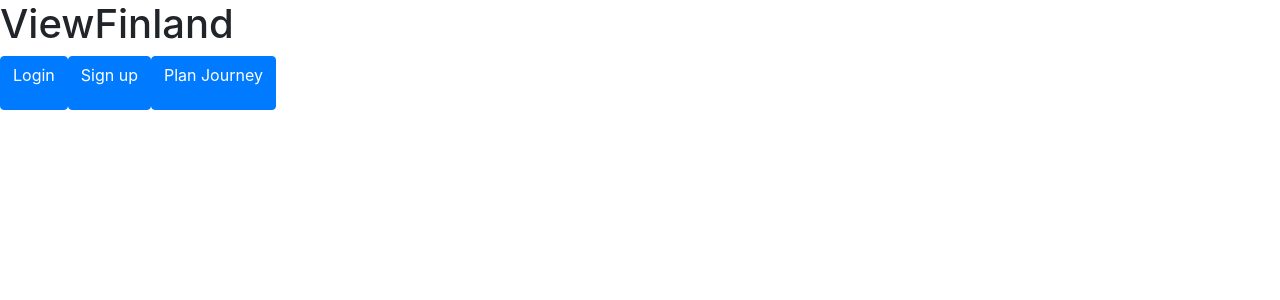
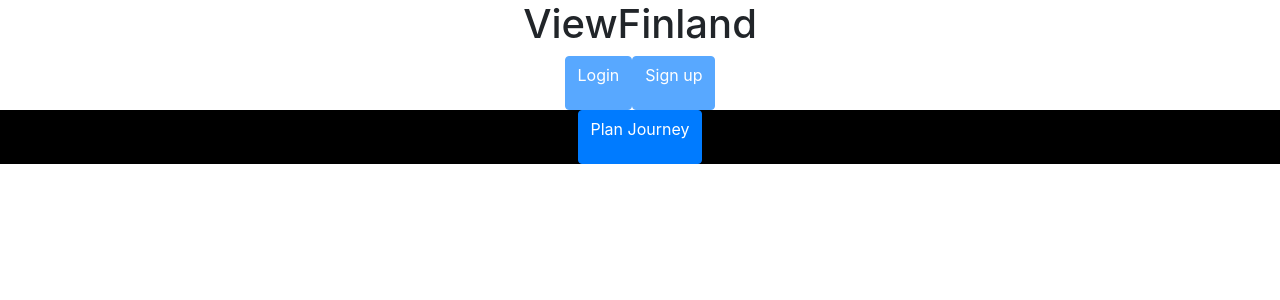
Before and after one commit to ViewFinland/Frontend, a React (Create React App) app: page / in a window 1280 px wide. Shown: the top 300 px of the page. Built offline with nearby package versions, Linux system fonts and the light colour scheme.

Commit message:
Initial styles added.

```diff
--- a/src/App.css
+++ b/src/App.css
@@ -20,3 +20,9 @@
 .App-link {
   color: #09d3ac;
 }
+
+.plan-journey {
+  background: black;
+  align-items: center;
+  position: relative;
+}
--- a/src/App.js
+++ b/src/App.js
@@ -6,6 +6,7 @@ import LandingPage from './Components/LandingPage';
 import NavigationView from './Components/NavigationView';
 import NoticeView from './Components/NoticeView';
 import createBrowserHistory from 'history';
+import styles from './App.css';
 
 class App extends React.Component {
    render() {
--- a/src/Components/LandingPage.js
+++ b/src/Components/LandingPage.js
@@ -6,18 +6,22 @@ class LandingPage extends React.Component {
    render() {
       return (
          <div>
-            <div>
+            <div className="title">
                <h1>ViewFinland</h1>
             </div>
-            <Button >
+            <div className="login-buttons">
+               <Button disabled={true}>
                   <p>Login</p>
                </Button>
-            <Button>
+               <Button disabled={true}>
                   <p>Sign up</p>
                </Button>
+            </div>
+            <div className="plan-journey">
                <Button href="/filtering">
                   <p>Plan Journey</p>
                </Button>
+            </div>
          </div>
       )
    }
--- a/src/Components/NavigationView.js
+++ b/src/Components/NavigationView.js
@@ -4,7 +4,7 @@ class NavigationView extends React.Component {
     render() {
        return (
           <div>
-             <h1>About...</h1>
+             <h1>Map goes here...</h1>
           </div>
        )
     }
```
Lines whose indentation alone changed are shown as unchanged.
